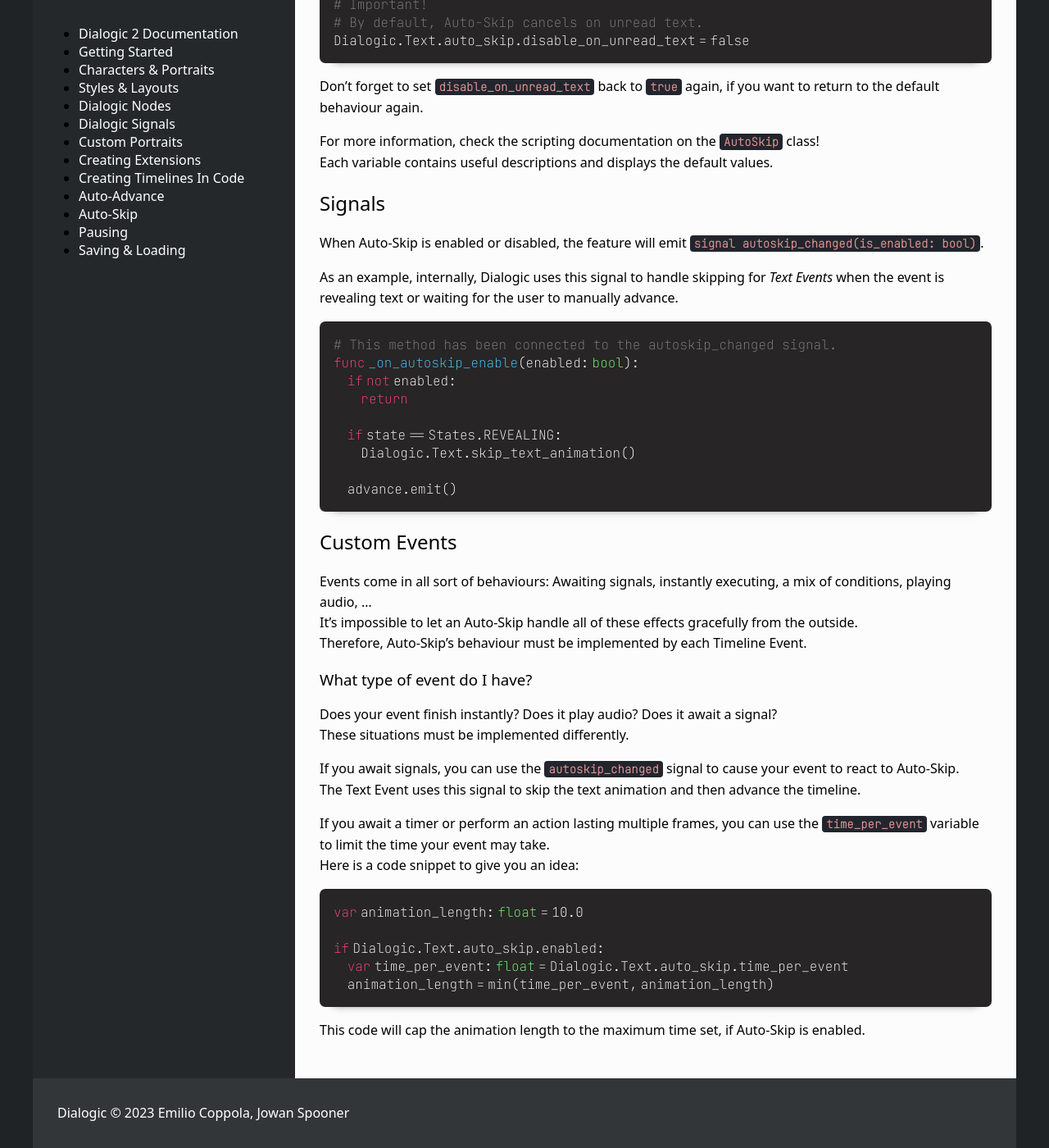
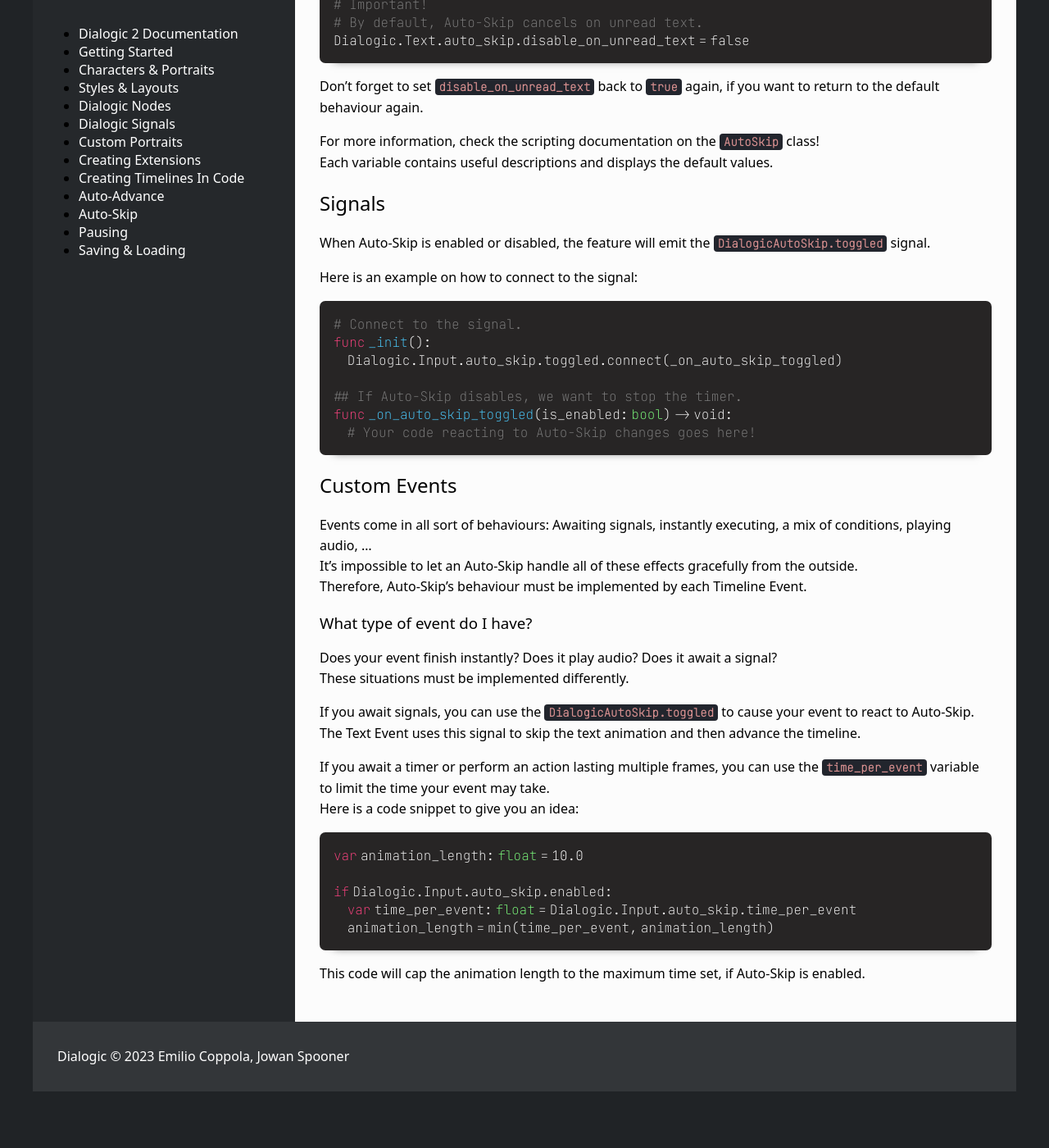
Before and after one commit to dialogic-godot/documentation, a Jekyll site: the page built from Documentation/auto-skip.md, in a window 1280 px wide and 1400 px high, scrolled down 1279 px. Shown: the whole window at 82% size. Built offline with Jekyll 4.4.1, drawn with Linux system fonts in a browser that asks for light colours; after the commit the page ends 2610 px from its top, so only the background shows below that; some of the changed text lies outside the part shown.

Commit message:
Update Auto-Skip to match latest API (#15)

````diff
--- a/Documentation/auto-skip.md
+++ b/Documentation/auto-skip.md
@@ -27,7 +27,7 @@
 
 ## Scripting Auto-Skip
 
-All Auto-Skip settings are variables on the `AutoSkip` class.
+All Auto-Skip settings are variables on the `DialogicAutoSkip` class.
 This class can be accessed via `Dialogic.Text.auto_skip`.
 
 First, imagine you want to add an Auto-Skip button to your game. You can use the following code to toggle the feature on and off:
@@ -57,20 +57,19 @@
 
 ## Signals
 
-When Auto-Skip is enabled or disabled, the feature will emit `signal autoskip_changed(is_enabled: bool)`.
+When Auto-Skip is enabled or disabled, the feature will emit the
+`DialogicAutoSkip.toggled` signal.
 
-As an example, internally, Dialogic uses this signal to handle skipping for *Text Events* when the event is revealing text or waiting for the user to manually advance.
+Here is an example on how to connect to the signal:
 
 ```gdscript
-# This method has been connected to the autoskip_changed signal.
-func _on_autoskip_enable(enabled: bool):
-    if not enabled:
-        return
+# Connect to the signal.
+func _init():
+    Dialogic.Input.auto_skip.toggled.connect(_on_auto_skip_toggled)
 
-    if state == States.REVEALING:
-        Dialogic.Text.skip_text_animation()
-
-    advance.emit()
+## If Auto-Skip disables, we want to stop the timer.
+func _on_auto_skip_toggled(is_enabled: bool) -> void:
+    # Your code reacting to Auto-Skip changes goes here!
 ```
 
 ## Custom Events
@@ -84,7 +83,7 @@
 Does your event finish instantly? Does it play audio? Does it await a signal?\
 These situations must be implemented differently.
 
-If you await signals, you can use the `autoskip_changed` signal to cause your event to react to Auto-Skip.\
+If you await signals, you can use the `DialogicAutoSkip.toggled` to cause your event to react to Auto-Skip.\
 The Text Event uses this signal to skip the text animation and then advance the timeline.
 
 If you await a timer or perform an action lasting multiple frames, you can use the `time_per_event` variable to limit the time your event may take.\
@@ -93,8 +92,8 @@
 ```gdscript
 var animation_length: float = 10.0
 
-if Dialogic.Text.auto_skip.enabled:
-    var time_per_event: float = Dialogic.Text.auto_skip.time_per_event
+if Dialogic.Input.auto_skip.enabled:
+    var time_per_event: float = Dialogic.Input.auto_skip.time_per_event
     animation_length = min(time_per_event, animation_length)
 ```
 
````
